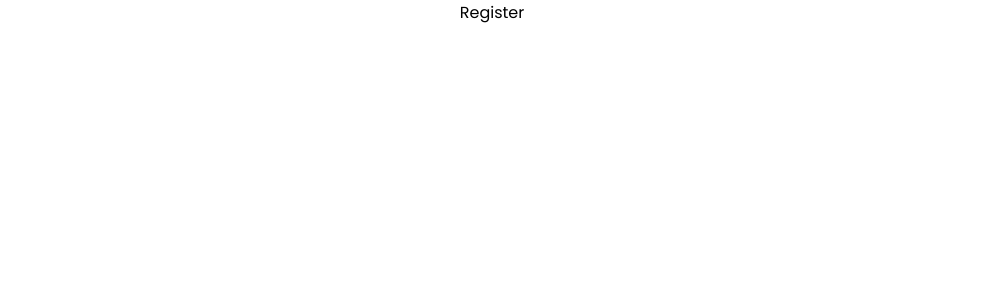
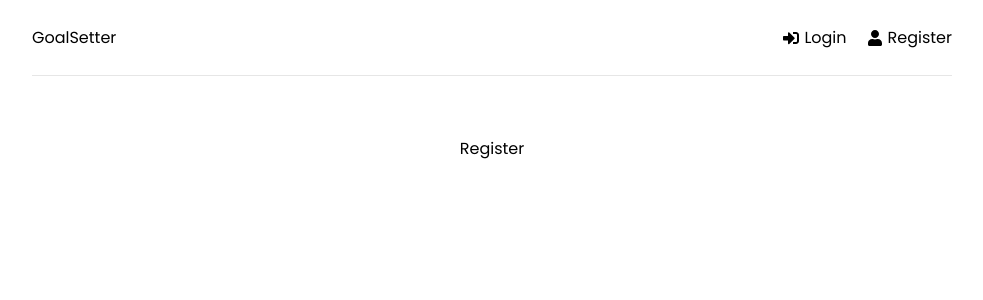
Before and after one commit to valentina-maggio/goal-tracker, a React (Create React App) app in the folder client/: page /register in a window 1280 px wide. Shown: the top 300 px of the page, without its empty margins (148-1131 px from the left). Built offline with nearby package versions, Linux system fonts and the light colour scheme.

Commit message:
Header component
- React icons installation
- Header omponent structure
- import Header in app.js

```diff
--- a/client/package.json
+++ b/client/package.json
@@ -9,6 +9,7 @@
     "@testing-library/user-event": "^14.2.0",
     "react": "^18.1.0",
     "react-dom": "^18.1.0",
+    "react-icons": "^4.3.1",
     "react-redux": "^8.0.2",
     "react-router-dom": "^6.3.0",
     "react-scripts": "5.0.1",
--- a/client/src/App.js
+++ b/client/src/App.js
@@ -1,4 +1,5 @@
 import { BrowserRouter as Router, Routes, Route } from 'react-router-dom';
+import Header from './components/Header';
 import Dashboard from './pages/Dashboard';
 import Login from './pages/Login';
 import Register from './pages/Register';
@@ -8,6 +9,7 @@
     <>
       <Router>
         <div className='container'>
+          <Header />
           <Routes>
             <Route path='/' element={<Dashboard />} />
             <Route path='/login' element={<Login />} />
--- /dev/null
+++ b/client/src/components/Header.jsx
@@ -0,0 +1,26 @@
+import { FaSignInAlt, FaSignOutAlt, FaUser } from 'react-icons/fa';
+import { Link } from 'react-router-dom';
+
+function Header() {
+  return (
+    <header className='header'>
+      <div className='logo'>
+        <Link to='/'>GoalSetter</Link>
+      </div>
+      <ul>
+        <li>
+          <Link to='/login'>
+            <FaSignInAlt /> Login
+          </Link>
+        </li>
+        <li>
+          <Link to='/register'>
+            <FaUser /> Register
+          </Link>
+        </li>
+      </ul>
+    </header>
+  )
+}
+
+export default Header;
```
Also changed, not shown: 1 other file (tests, documents, lock files or other folders).
